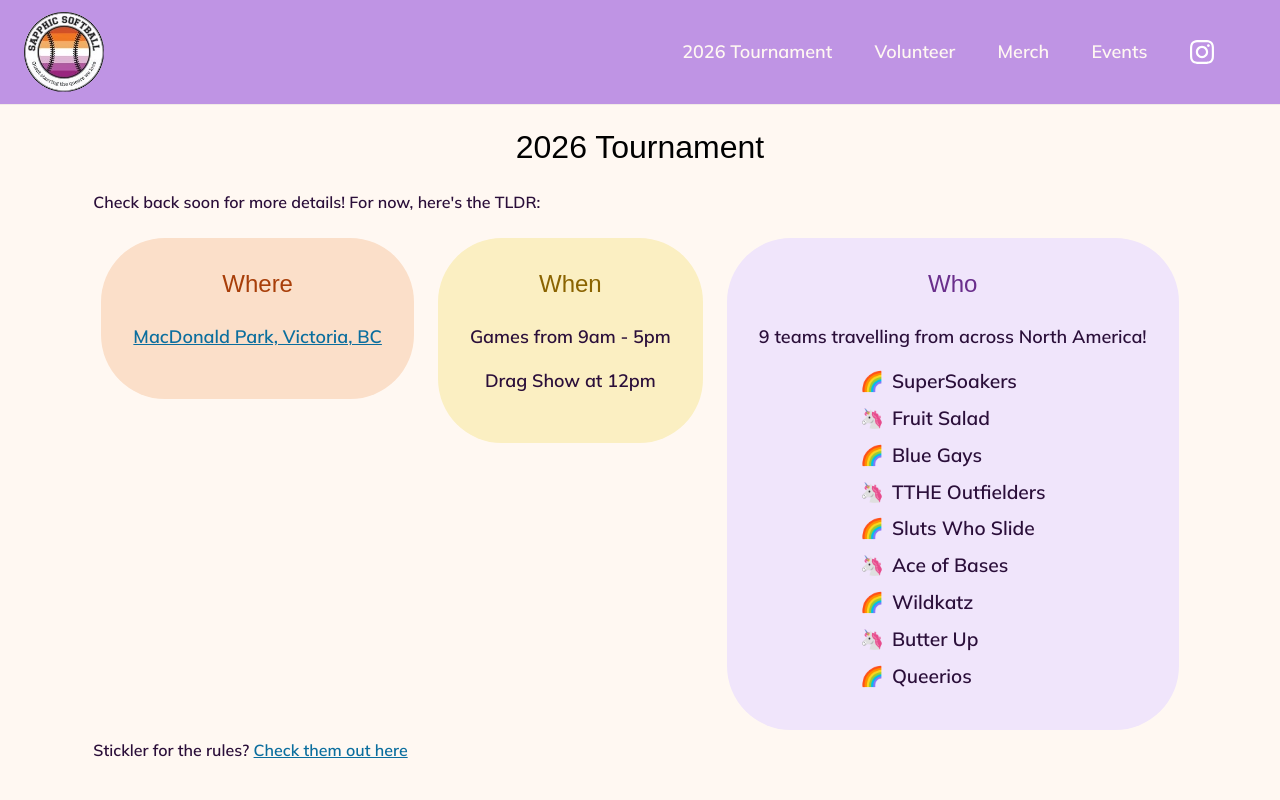
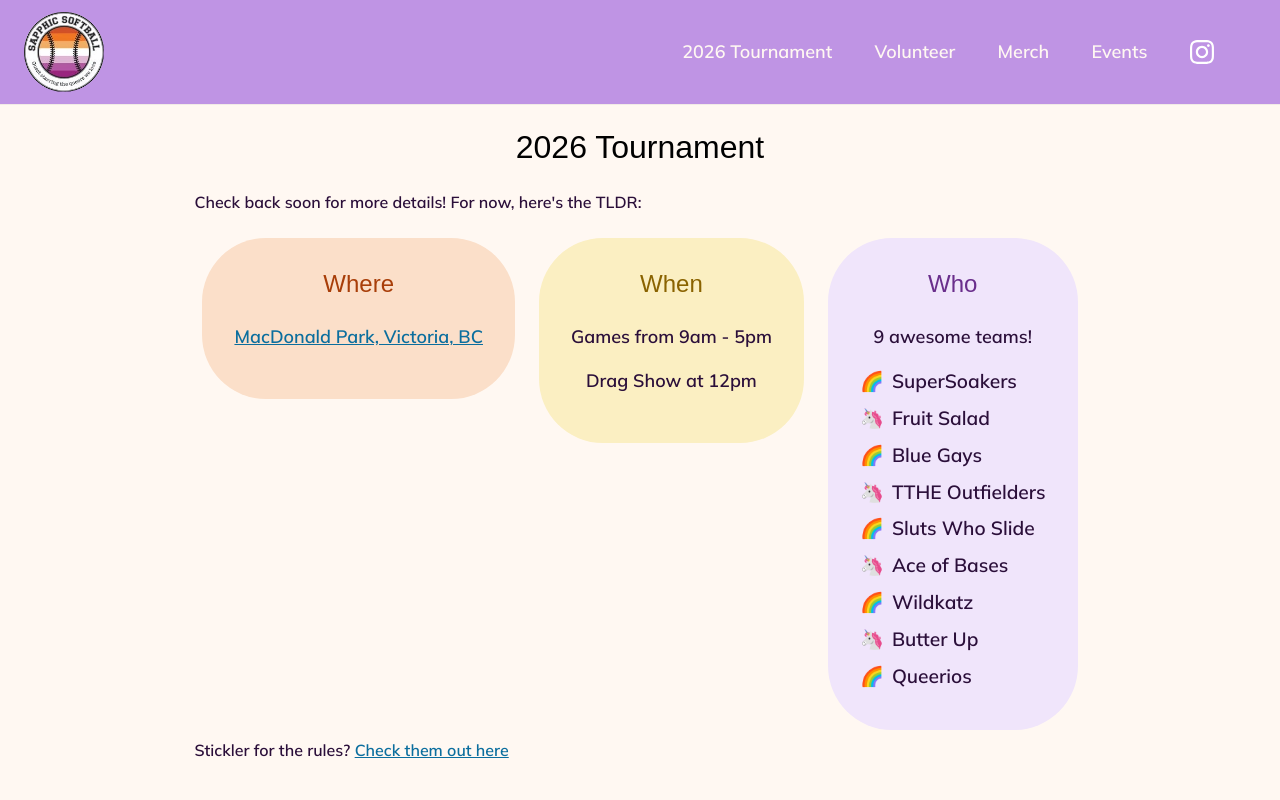
Before and after one commit to CReynoldson/sapphic.softball, a Next.js app: page /tournament in a window 1280 px wide. Shown: the top 800 px of the page. Built offline with nearby package versions, Linux system fonts and the light colour scheme; a web font is replaced by a local one.

Commit message:
calm down on North America

```diff
--- a/src/app/tournament/page.js
+++ b/src/app/tournament/page.js
@@ -21,7 +21,7 @@ const Tournament = () => (
                 </Card>
                 <Card cardClass="text-center card--purp">
                     <h2>Who</h2>
-                    <p className="text-lg">9 teams travelling from across North America!</p>
+                    <p className="text-lg">9 awesome teams!</p>
                     <ul className="text-left m-auto team-list">
                         <li>SuperSoakers</li>
                         <li>Fruit Salad</li>
```
